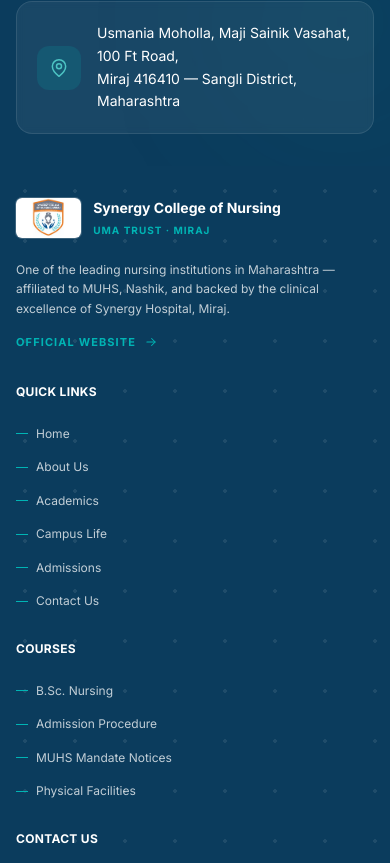
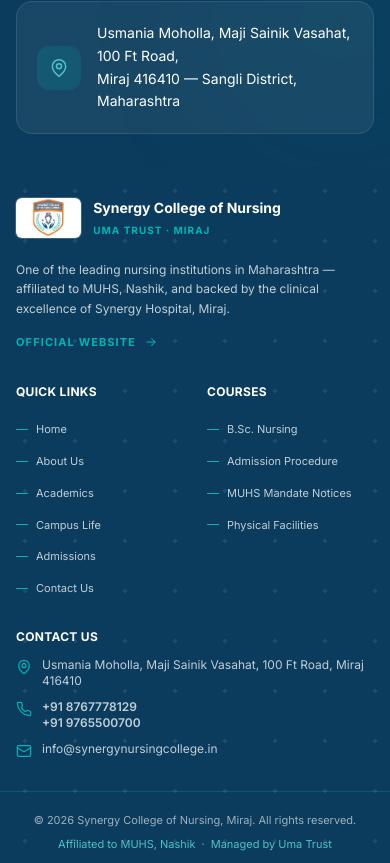
Before and after one commit to sayali2004-commit/synergynursingcollege, a React (Vite) app: page / in a window 390 px wide. Shown: the part 5192-6055 px from the top of the page. Built offline with nearby package versions, Linux system fonts and the light colour scheme.

Commit message:
Update mobile footer: Quick Links and Courses side by side
- Grid uses cols-2 on mobile with Brand and Contact spanning full width
- Quick Links (left) and Courses (right) appear in two columns
- Reduced spacing and font sizes for tight mobile fit
- Desktop layout unchanged

```diff
--- a/src/components/Footer.jsx
+++ b/src/components/Footer.jsx
@@ -31,9 +31,9 @@
         }}
         aria-hidden="true"
       />
-      <div className="container-x relative grid gap-8 py-8 sm:grid-cols-2 sm:gap-10 lg:grid-cols-[1.4fr_1fr_1fr_1.3fr] lg:py-10">
-        {/* Brand */}
-        <div className="min-w-0">
+      <div className="container-x relative grid grid-cols-2 gap-x-6 gap-y-8 py-8 sm:gap-x-8 sm:gap-y-10 lg:grid-cols-[1.4fr_1fr_1fr_1.3fr] lg:gap-x-auto lg:py-10">
+        {/* Brand — full width */}
+        <div className="col-span-2 min-w-0">
           <Link to="/" className="inline-flex items-center gap-3">
             <img
               src={`${import.meta.env.BASE_URL}images/logo.jpg`}
@@ -63,13 +63,13 @@
           </a>
         </div>
 
-        {/* Quick links */}
+        {/* Quick links — left column on mobile */}
         <nav aria-label="Footer quick links">
           <h3 className="font-display text-xs font-bold uppercase tracking-wide text-white sm:text-sm">Quick Links</h3>
-          <ul className="mt-4 space-y-2 sm:mt-5 sm:space-y-2.5">
+          <ul className="mt-3 space-y-1.5 sm:mt-5 sm:space-y-2.5">
             {QUICK_LINKS.map((l) => (
               <li key={l.label}>
-                <Link to={l.to} className="group inline-flex items-center gap-2 text-xs transition-colors hover:text-brand-300 sm:text-sm">
+                <Link to={l.to} className="group inline-flex items-center gap-2 text-[11px] transition-colors hover:text-brand-300 sm:text-sm">
                   <span className="h-px w-3 bg-brand-500 transition-all group-hover:w-5" aria-hidden="true" />
                   {l.label}
                 </Link>
@@ -78,13 +78,13 @@
           </ul>
         </nav>
 
-        {/* Courses */}
+        {/* Courses — right column on mobile */}
         <nav aria-label="Footer course links">
           <h3 className="font-display text-xs font-bold uppercase tracking-wide text-white sm:text-sm">Courses</h3>
-          <ul className="mt-4 space-y-2 sm:mt-5 sm:space-y-2.5">
+          <ul className="mt-3 space-y-1.5 sm:mt-5 sm:space-y-2.5">
             {COURSE_LINKS.map((l) => (
               <li key={l.label}>
-                <Link to={l.to} className="group inline-flex items-center gap-2 text-xs transition-colors hover:text-brand-300 sm:text-sm">
+                <Link to={l.to} className="group inline-flex items-center gap-2 text-[11px] transition-colors hover:text-brand-300 sm:text-sm">
                   <span className="h-px w-3 bg-brand-500 transition-all group-hover:w-5" aria-hidden="true" />
                   {l.label}
                 </Link>
@@ -93,10 +93,10 @@
           </ul>
         </nav>
 
-        {/* Contact */}
-        <div className="min-w-0">
+        {/* Contact — full width */}
+        <div className="col-span-2 min-w-0">
           <h3 className="font-display text-xs font-bold uppercase tracking-wide text-white sm:text-sm">Contact Us</h3>
-          <ul className="mt-4 space-y-3 text-xs sm:mt-5 sm:space-y-4 sm:text-sm">
+          <ul className="mt-3 space-y-2.5 text-xs sm:mt-5 sm:space-y-4 sm:text-sm">
             <li className="flex gap-2.5 sm:gap-3">
               <Icon name="pin" className="mt-0.5 h-4 w-4 shrink-0 text-brand-500 sm:h-5 sm:w-5" />
               <span className="break-words">{COLLEGE.addressShort}</span>
```
